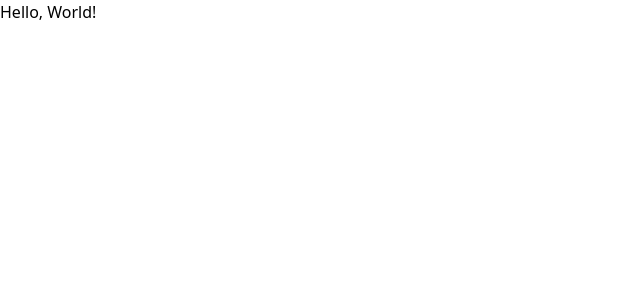
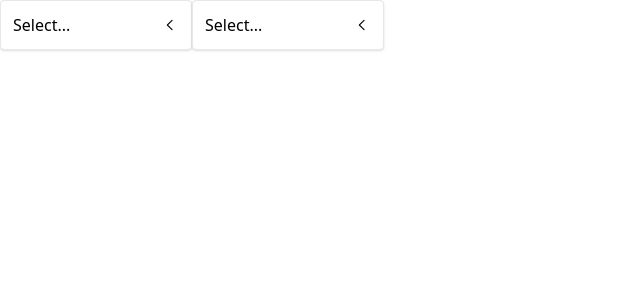
Before and after one commit to justanindieguy/react-course, a React (Create React App) app in the folder comps/: page / in a window 1280 px wide. Shown: the top 300 px of the page, without its empty margins (0-640 px from the left). Built offline with nearby package versions, Linux system fonts and the light colour scheme.

Commit message:
add list of options for Dropdown component and render it

```diff
--- a/comps/src/App.tsx
+++ b/comps/src/App.tsx
@@ -1,5 +1,23 @@
+import { useState } from 'react';
+import Dropdown, { DropdownOption } from './components/Dropdown';
+
 const App: React.FC = () => {
-  return <h1>Hello, World!</h1>;
+  const [selection, setSelection] = useState<DropdownOption | null>(null);
+
+  const handleSelect = (option: DropdownOption) => setSelection(option);
+
+  const options = [
+    { label: 'Red', value: 'red' },
+    { label: 'Green', value: 'green' },
+    { label: 'Blue', value: 'blue' },
+  ];
+
+  return (
+    <div className="flex">
+      <Dropdown options={options} value={selection} onChange={handleSelect} />
+      <Dropdown options={options} value={selection} onChange={handleSelect} />
+    </div>
+  );
 };
 
 export default App;
```
